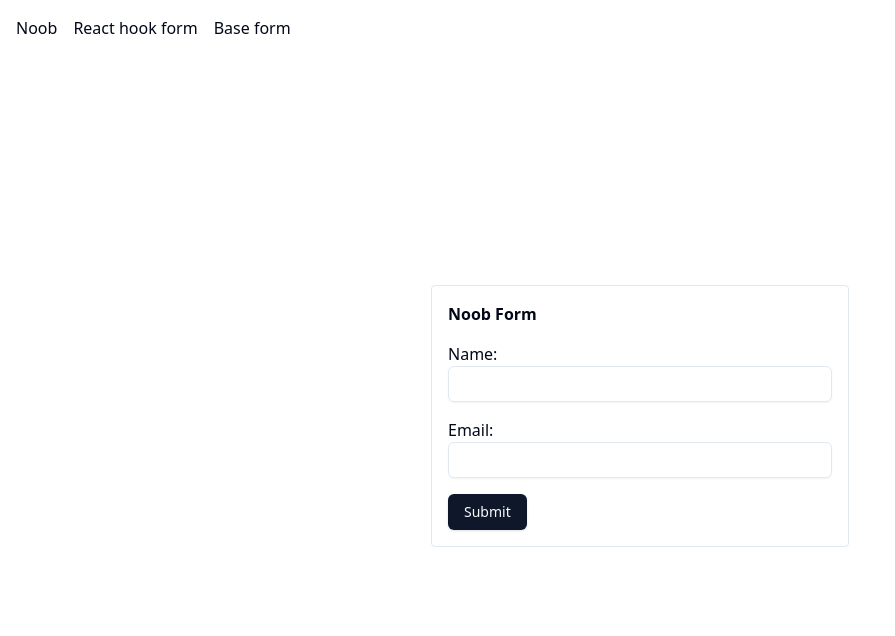
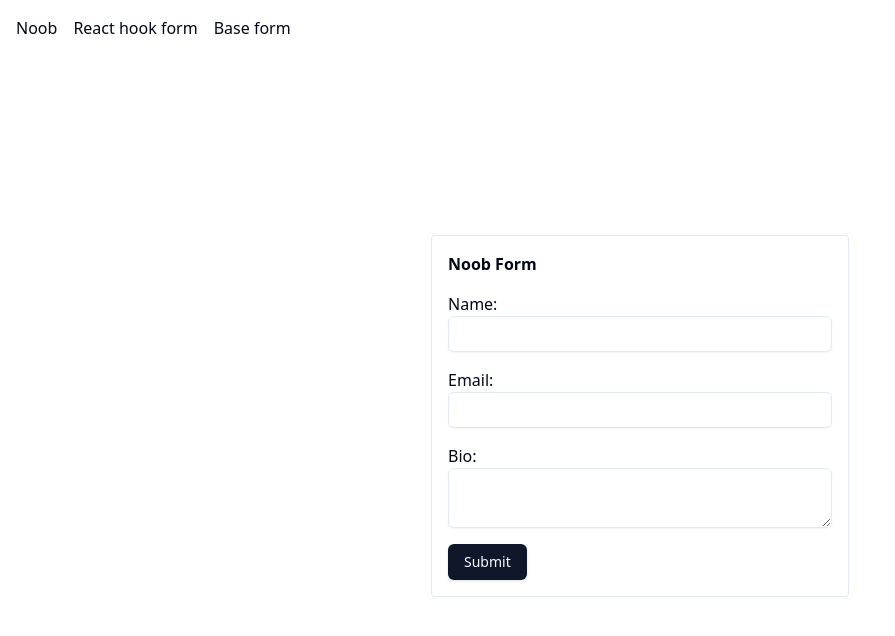
Before and after one commit to chenchunaidu/basesass-form, a Next.js app: page / in a window 1280 px wide. Shown: the top 636 px of the page, without its empty margins (0-895 px from the left). Built offline with nearby package versions, Linux system fonts and the light colour scheme.

Commit message:
feat: added bio

```diff
--- a/components/noob/form.tsx
+++ b/components/noob/form.tsx
@@ -2,14 +2,16 @@
 import React, { FormEvent, useState } from "react";
 import { Input } from "../ui/input";
 import { Button } from "../ui/button";
+import { Textarea } from "../ui/textarea";
 
 export const NoobForm = () => {
   const [name, setName] = useState("");
   const [email, setEmail] = useState("");
+  const [bio, setBio] = useState("");
 
   const handleSubmit = (event: FormEvent<HTMLFormElement>) => {
     event.preventDefault();
-    alert(JSON.stringify({ name, email }, null, 2));
+    alert(JSON.stringify({ name, email, bio }, null, 2));
   };
 
   return (
@@ -36,6 +38,12 @@ export const NoobForm = () => {
             />
           </label>
         </div>
+        <div>
+          <label>
+            Bio:
+            <Textarea value={bio} onChange={(e) => setBio(e.target.value)} />
+          </label>
+        </div>
         <Button type="submit">Submit</Button>
       </form>
     </div>
```
